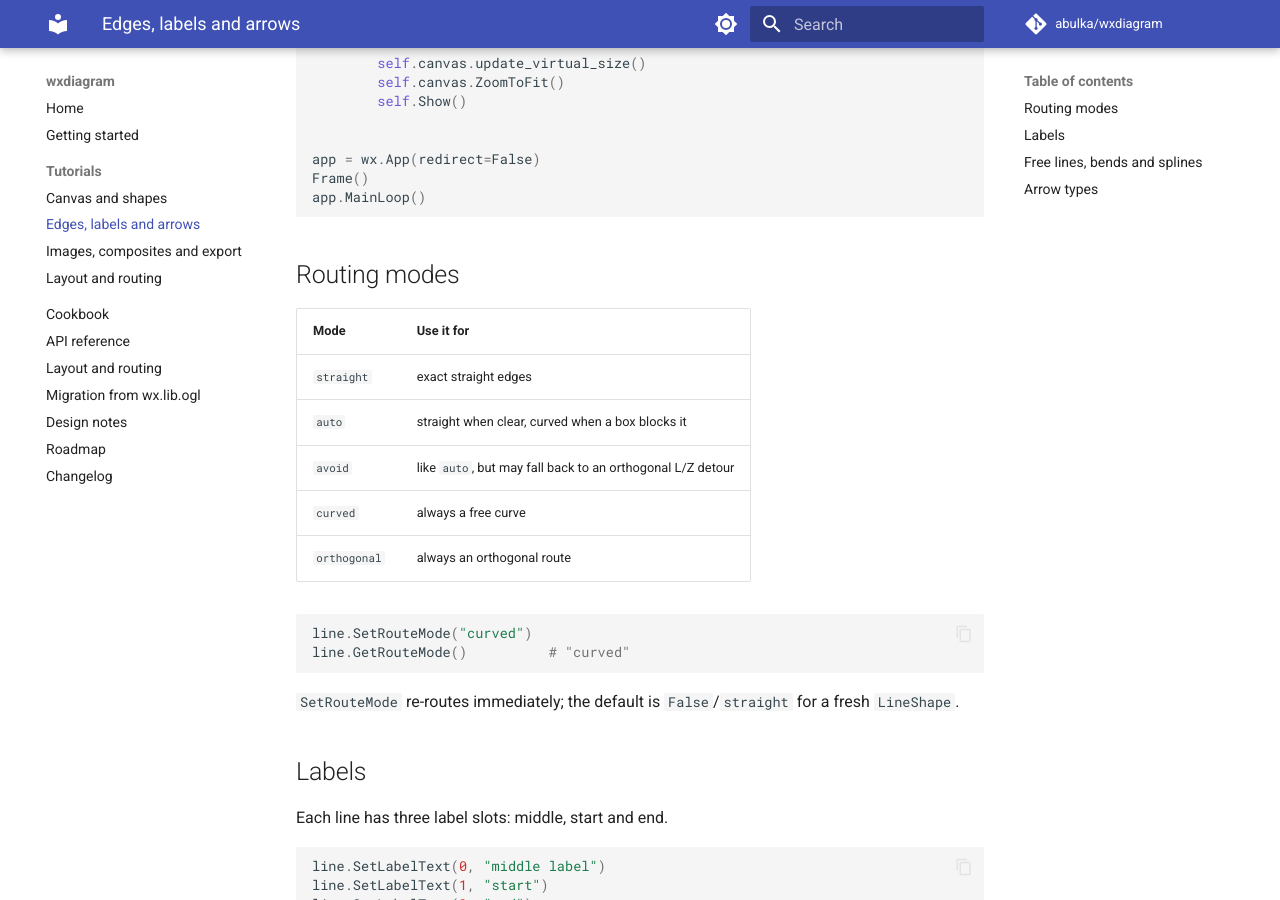
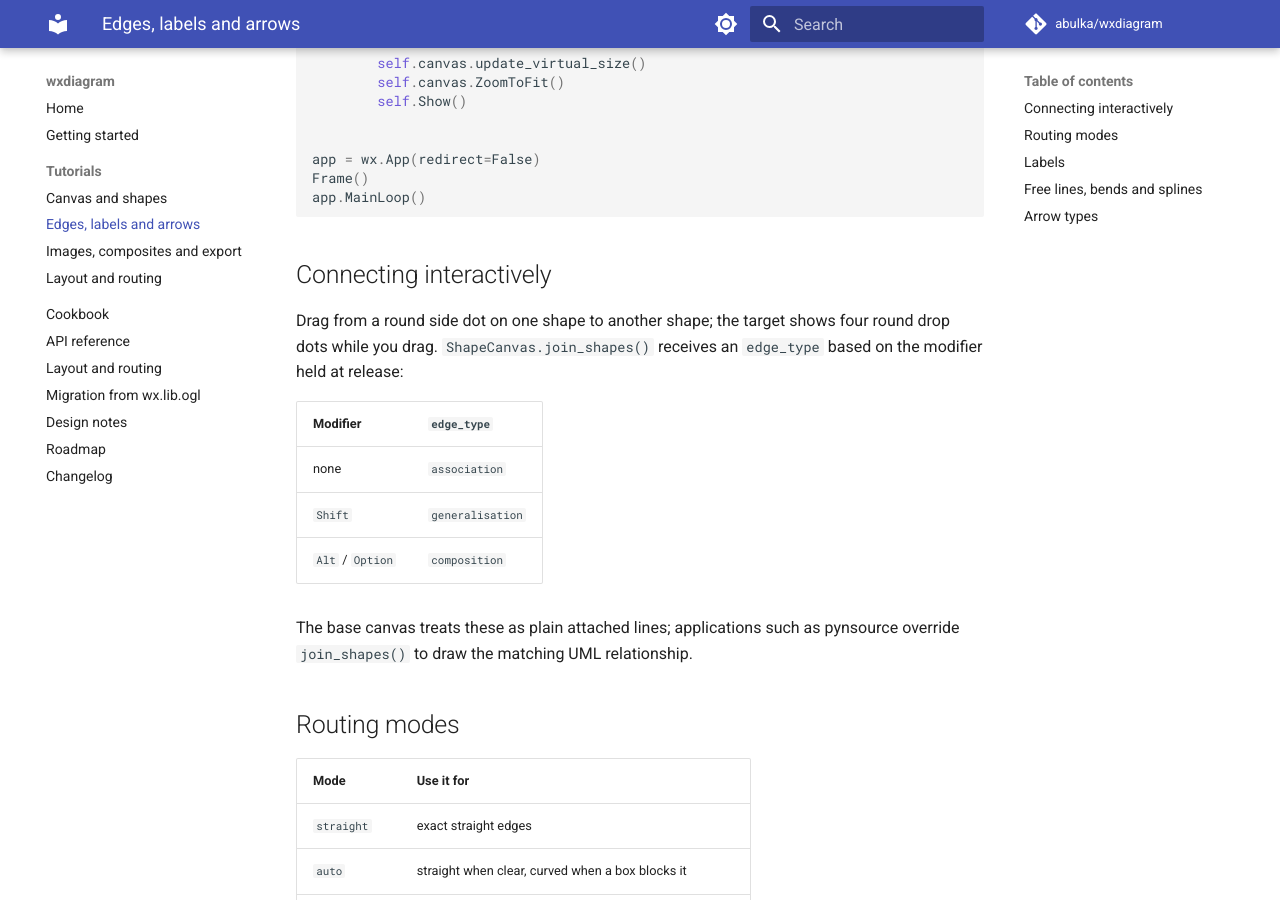
Before and after one commit to abulka/wxdiagram, an MkDocs documentation site: the page built from docs/tutorials/edges-and-labels.md, in a window 1280 px wide and 900 px high, scrolled down 850 px. Built offline with MkDocs 1.6.1 and Material for MkDocs 9.7.7, drawn with Linux system fonts in a browser that asks for light colours; comment, search, counter and statistics services are not loaded.

Commit message:
Document interactive connection modifiers
Note that the canvas passes association, generalisation or composition to join_shapes based on the modifier held at drop.

````diff
--- a/docs/tutorials/edges-and-labels.md
+++ b/docs/tutorials/edges-and-labels.md
@@ -48,6 +48,21 @@ app = wx.App(redirect=False)
 Frame()
 app.MainLoop()
 ```
+
+## Connecting interactively
+
+Drag from a round side dot on one shape to another shape; the target shows
+four round drop dots while you drag.  `ShapeCanvas.join_shapes()` receives an
+`edge_type` based on the modifier held at release:
+
+| Modifier | `edge_type` |
+|---|---|
+| none | `association` |
+| `Shift` | `generalisation` |
+| `Alt` / `Option` | `composition` |
+
+The base canvas treats these as plain attached lines; applications such as
+pynsource override `join_shapes()` to draw the matching UML relationship.
 
 ## Routing modes
 
````
